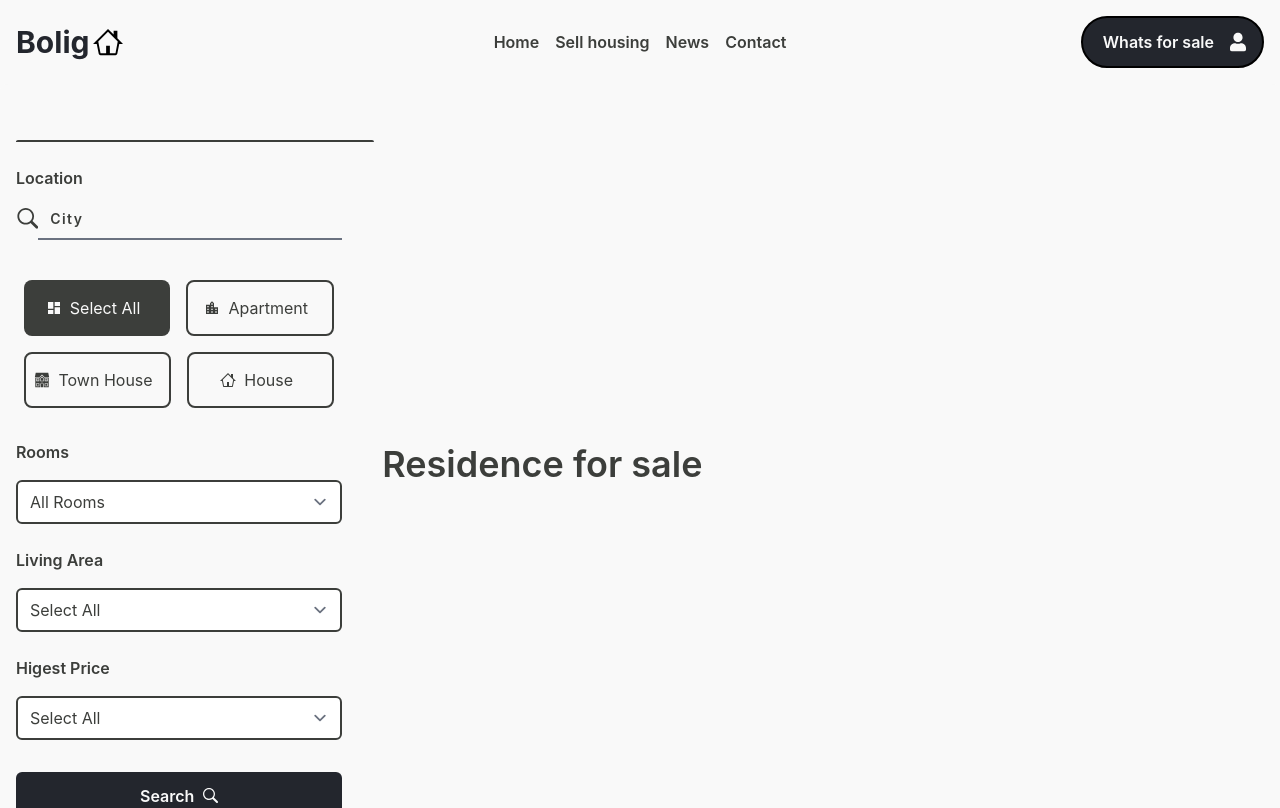
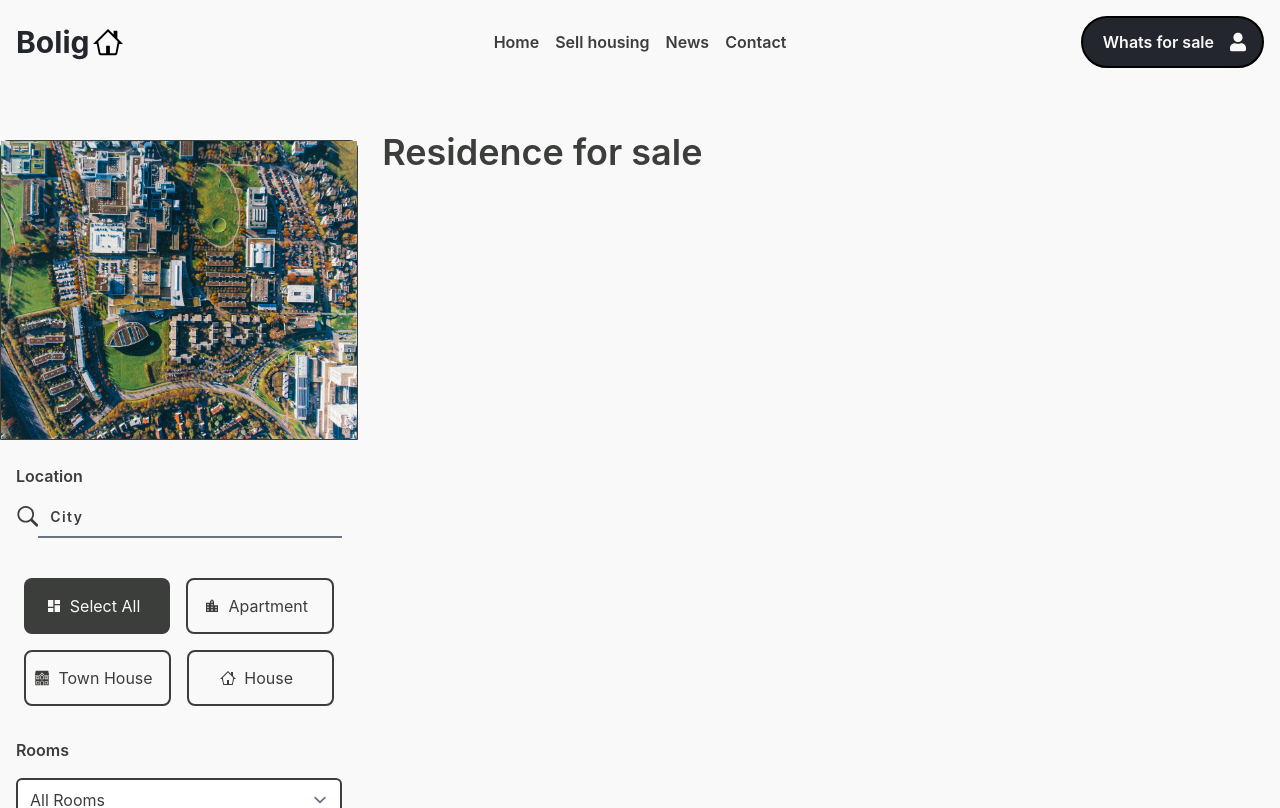
Before and after one commit to MaxAndreasLundin/bolig-web, a Next.js app: page /residenceForSale in a window 1280 px wide. Shown: the top 808 px of the page. Built offline with nearby package versions, Linux system fonts and the light colour scheme.

Commit message:
add handle click function to fetch data in city card

```diff
--- a/app/page.tsx
+++ b/app/page.tsx
@@ -1,10 +1,11 @@
 'use client';
 import { useState } from 'react';
 import GetListOfAllResidence from '../components/searchBar/GetListOfAllResidence';
-import SearchBar from '../components/searchBar/SearchBar';
+import SearchBar, { SearchDataProps } from '../components/searchBar/SearchBar';
 import { AiOutlineArrowLeft, AiOutlineArrowRight } from 'react-icons/ai';
 import CityCard from '../components/card/CityCard';
 import './globals.css';
+import { fetchData } from './utils/api';
 
 export default function Home() {
   const [currentSlide, setCurrentSlide] = useState(0);
@@ -18,6 +19,22 @@ export default function Home() {
   const handleNextSlide = () => {
     setCurrentSlide((prev) => prev + 1);
   };
+
+  const handleCity = async (location: SearchDataProps) => {
+    console.log('New Search',location)
+
+    const result = await fetchData('http://localhost:3333/estates/category', 'POST', location);
+
+    if (result && result.length > 0) {
+      localStorage.setItem('searchResult', JSON.stringify(result));
+      window.location.href = '/residenceForSale';
+      console.log('result', result);
+    } else {
+      alert('Your search could not be found...');
+    }
+
+  }
+
   return (
     <div className="flex h-[100vh] w-[100vw] flex-1 flex-col items-center text-primary">
       <div className="banner-img flex h-full min-h-[700px] w-full max-w-[1400px] items-center lg:rounded-t-xl">
@@ -80,7 +97,7 @@ export default function Home() {
             Explore Your favorit City
           </h3>
           <div className="grid h-full w-full grid-cols-1 gap-2 rounded-xl border bg-[#F5F5F5] p-2 sm:grid-cols-2 md:grid-cols-3 lg:grid-cols-4">
-            <CityCard />
+            <CityCard onCity={handleCity}/>
           </div>
         </div>
       </div>
--- a/app/residenceForSale/page.tsx
+++ b/app/residenceForSale/page.tsx
@@ -4,7 +4,7 @@ import ResidenceCard from '../../components/card/ResidenceCard';
 import { ResidenceListProps } from '../../components/helpers/ResidenceList';
 import SearchBar from '../../components/searchBar/SearchBar';
 import { GiCoffeeCup } from 'react-icons/gi';
-import SearchFormResicence from '../../components/searchFormSmallCard/SearchFormResicence';
+import SearchFormResidence from '../../components/searchFormSmallCard/SearchFormResidence';
 
 const ResidenceForSale = () => {
   const [searchResult, setSearchResult] = useState<ResidenceListProps[]>([]);
@@ -29,15 +29,15 @@ const ResidenceForSale = () => {
             <GiCoffeeCup className="h-8 w-8 animate-bounce" />
           </div>
         ) : (
-          <div className="flex w-full max-w-[1400px] flex-col items-center justify-center bg-white_bolig md:flex-row lg:rounded-lg">
+          <div className="flex w-full max-w-[1400px] flex-col items-start justify-center bg-white_bolig md:flex-row lg:rounded-lg">
             <div className="flex w-full items-center justify-center px-8 pt-6 md:hidden">
               <SearchBar />
             </div>
             <div className="hidden h-full w-[500px] items-start justify-start pt-14 md:flex">
-              <SearchFormResicence />
+              <SearchFormResidence />
             </div>
 
-            <div className="my-10 w-full p-2">
+            <div className="flex flex-col justify-start items-start my-10 w-full p-2">
               <h1 className="pl-4 pb-4 text-4xl font-semibold">
                 Residence for sale
               </h1>
--- a/components/card/CityCard.tsx
+++ b/components/card/CityCard.tsx
@@ -1,34 +1,22 @@
 import React from 'react';
 import { ListOfCities } from '../helpers/ListOfCities';
 import { SearchDataProps } from '../searchBar/SearchBar';
-import { fetchData } from '../../app/utils/api';
 
-const handleCityClick = async (cityName: string) => {
-  const newSearch: Partial<SearchDataProps> = {};
+interface CityProps {
+  onCity: (location: SearchDataProps) => void;
+}
 
-  newSearch.location = cityName;
-  const result = await fetchData(
-    'http://localhost:3333/estates/category',
-    'POST',
-    newSearch,
-  );
+const CityCard = ({onCity}: CityProps) => {
+  const handleCityClick = (location: SearchDataProps) => {
+    onCity(location);
+  };
 
-  if (result && result.length > 0) {
-    localStorage.setItem('searchResult', JSON.stringify(result));
-    window.location.href = '/residenceForSale';
-    console.log('result', result);
-  } else {
-    alert('Your search could not be found...');
-  }
-};
-
-const CityCard = () => {
   return (
     <>
       {ListOfCities.map((city) => (
         <div
           key={city.id}
-          onClick={() => handleCityClick(city.name)}
+          onClick={() => handleCityClick({ location: city.name })}
           className={`h-[220px] rounded bg-cover bg-center bg-no-repeat hover:cursor-pointer hover:opacity-80 ${
             city.id === 1 ? 'lg:col-span-2' : ''
           } ${city.id === 2 ? 'lg:row-span-2 lg:h-[448px]' : ''}`}
--- a/components/searchBar/SearchBar.tsx
+++ b/components/searchBar/SearchBar.tsx
@@ -10,15 +10,15 @@ export interface SearchDataProps {
   location?: string;
   typeOfResidence?: string;
   coordinates?: string;
-  room: {
+  room?: {
     gte: number;
     lte: number;
   };
-  area: {
+  area?: {
     gte: number;
     lte: number;
   };
-  price: {
+  price?: {
     gte: number;
     lte: number;
   };
--- a/components/searchFormSmallCard/SearchFormResicence.tsx
+++ b/components/searchFormSmallCard/SearchFormResidence.tsx
@@ -6,8 +6,9 @@ import { livingArea } from '../searchBar/searchFormElement/LivingArea';
 import { SearchDataProps } from '../searchBar/SearchBar';
 import TypeOfResidence from '../searchBar/searchFormElement/TypeOfResidence';
 import { fetchData } from '../../app/utils/api';
+import Image from 'next/image';
 
-const SearchFormResicence = () => {
+const SearchFormResidence = () => {
   const [searchLocationInput, setSearchLocationInput] = useState('');
   const [typeOfResidence, setTypeOfResidence] = useState<string>('');
   const [room, setRoom] = useState(0);
@@ -65,11 +66,15 @@ const SearchFormResicence = () => {
       className="flex h-full flex-1 flex-col items-start justify-start bg-white_bolig"
     >
       <div
-        style={{
-          backgroundImage: `url(/search.jpg)`,
-        }}
-        className="mx-4 h-[30%] w-full rounded-t-lg border bg-cover bg-center bg-no-repeat"
-      ></div>
+        className="relative h-[300px] w-full rounded-t-lg border bg-cover bg-center bg-no-repeat"
+      >
+        <Image
+          src="/search.jpg"
+          layout="fill"
+          objectFit="cover"
+          alt="Search background"
+        />
+      </div>
 
       <div className="flex w-full flex-col p-4">
         <label htmlFor="location" className="py-2 font-semibold">
@@ -144,4 +149,4 @@ const SearchFormResicence = () => {
   );
 };
 
-export default SearchFormResicence;
+export default SearchFormResidence;
```
